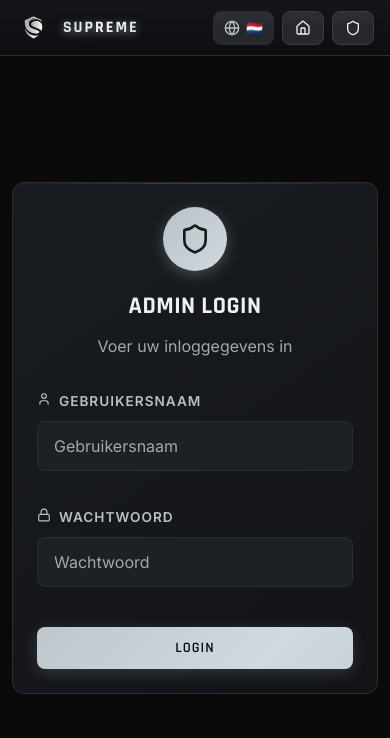
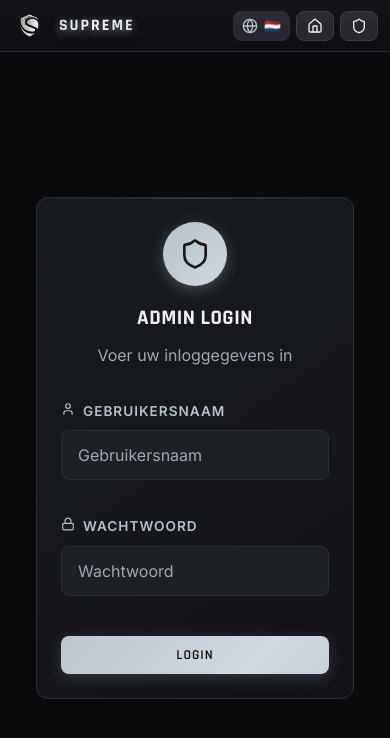
Before and after one commit to cozy-fox/supreme-tuning, a Next.js app: page /login in a window 390 px wide. Shown: the top 738 px of the page. Built offline with nearby package versions, Linux system fonts and the light colour scheme.

Commit message:
update UI fixed height

```diff
--- a/app/admin/page.jsx
+++ b/app/admin/page.jsx
@@ -126,7 +126,7 @@ export default function AdminPage() {
   return (
     <>
       <Header />
-      <main className="container" style={{ padding: '40px 24px', maxWidth: '1200px' }}>
+      <main className="container" style={{ maxWidth: '1200px' }}>
         <div style={{ textAlign: 'center', marginBottom: '40px' }}>
           <div style={{
             background: 'linear-gradient(135deg, #a8b0b8 0%, #d0d8e0 100%)',
--- a/app/globals.css
+++ b/app/globals.css
@@ -65,9 +65,51 @@
   padding: 0;
 }
 
+/* Iframe-specific optimizations */
+body.iframe-mode {
+  height: 100vh;
+  max-height: 100vh;
+  overflow: hidden;
+}
+
+body.iframe-mode #root {
+  height: 100vh;
+  max-height: 100vh;
+}
+
+body.iframe-mode main {
+  max-height: calc(100vh - 60px);
+}
+
+body.iframe-mode .hero-section {
+  padding: 15px 0 10px !important;
+}
+
+body.iframe-mode .hero-section h1 {
+  font-size: 1.5rem !important;
+  margin-bottom: 5px !important;
+}
+
+body.iframe-mode .hero-section p {
+  font-size: 0.85rem !important;
+}
+
+body.iframe-mode .grid-brands {
+  margin-top: 15px !important;
+  gap: 12px !important;
+}
+
+body.iframe-mode .brand-card {
+  padding: 12px !important;
+  min-height: 100px !important;
+}
+
 html {
   font-size: 16px;
   scroll-behavior: smooth;
+  /* Fixed height for iframe embedding */
+  height: 100%;
+  overflow: hidden;
 }
 
 body {
@@ -80,7 +122,9 @@ body {
   background-repeat: no-repeat;
   color: var(--text-main);
   line-height: 1.6;
-  min-height: 100vh;
+  /* Fixed height for iframe - no min-height */
+  height: 100%;
+  overflow: hidden;
   -webkit-font-smoothing: antialiased;
   -moz-osx-font-smoothing: grayscale;
   transition: background-image 0.3s ease, background-color 0.3s ease;
@@ -90,7 +134,11 @@ body {
   max-width: 1400px;
   margin: 0 auto;
   width: 100%;
-  min-height: 100vh;
+  /* Fixed height container */
+  height: 100%;
+  display: flex;
+  flex-direction: column;
+  overflow: hidden;
 }
 
 /* Typography */
@@ -124,16 +172,78 @@ h3 {
   color: var(--primary);
 }
 
-/* Container */
+/* Container - Fixed height for iframe */
 .container {
   max-width: 1200px;
   margin: 0 auto;
   padding: 0 24px;
+  /* Enable scrolling within fixed height */
+  height: 100%;
+  overflow-y: auto;
+  overflow-x: hidden;
+  display: flex;
+  flex-direction: column;
+}
+
+/* Custom scrollbar for better UX */
+.container::-webkit-scrollbar {
+  width: 8px;
+}
+
+.container::-webkit-scrollbar-track {
+  background: rgba(255, 255, 255, 0.05);
+  border-radius: 4px;
+}
+
+.container::-webkit-scrollbar-thumb {
+  background: var(--primary);
+  border-radius: 4px;
+}
+
+.container::-webkit-scrollbar-thumb:hover {
+  background: var(--primary-hover);
 }
 
 a {
   color: inherit;
   text-decoration: none;
+}
+
+/* Header - Compact and fixed for iframe */
+header {
+  flex-shrink: 0;
+  position: sticky;
+  top: 0;
+  z-index: 100;
+  background: var(--header-bg);
+  border-bottom: 1px solid var(--border);
+  backdrop-filter: blur(10px);
+}
+
+/* Main content area - scrollable */
+main {
+  flex: 1;
+  overflow-y: auto;
+  overflow-x: hidden;
+  padding: 20px 0;
+}
+
+main::-webkit-scrollbar {
+  width: 8px;
+}
+
+main::-webkit-scrollbar-track {
+  background: rgba(255, 255, 255, 0.05);
+  border-radius: 4px;
+}
+
+main::-webkit-scrollbar-thumb {
+  background: var(--primary);
+  border-radius: 4px;
+}
+
+main::-webkit-scrollbar-thumb:hover {
+  background: var(--primary-hover);
 }
 
 /* Premium Card Component */
@@ -163,18 +273,22 @@ a {
   transform: translateY(-2px);
 }
 
-/* Brand Card specific styling */
+/* Brand Card specific styling - Compact for iframe */
 .brand-card {
   background: var(--chrome-gradient-strong);
   border: 1px solid var(--border-light);
-  border-radius: 12px;
-  padding: 24px;
+  border-radius: 10px;
+  padding: 16px;
   cursor: pointer;
   text-align: center;
   transition: all var(--transition-normal);
   position: relative;
   overflow: hidden;
   box-shadow: var(--shadow-silver);
+  min-height: 120px;
+  display: flex;
+  align-items: center;
+  justify-content: center;
 }
 
 .brand-card::before {
@@ -223,11 +337,13 @@ a {
   justify-content: space-between;
 }
 
-/* Grid for brands */
+/* Grid for brands - Compact for iframe */
 .grid-brands {
   display: grid;
-  grid-template-columns: repeat(auto-fill, minmax(180px, 1fr));
-  gap: 20px;
+  grid-template-columns: repeat(auto-fill, minmax(140px, 1fr));
+  gap: 16px;
+  margin-top: 20px;
+  padding-bottom: 20px;
 }
 
 /* Form Elements */
@@ -439,11 +555,12 @@ input::placeholder {
   animation: spin 0.8s linear infinite;
 }
 
-/* Hero Section */
+/* Hero Section - Compact for iframe */
 .hero-section {
   text-align: center;
-  padding: 60px 0 40px;
+  padding: 30px 0 20px;
   position: relative;
+  flex-shrink: 0;
 }
 
 .hero-section::after {
@@ -452,9 +569,19 @@ input::placeholder {
   bottom: 0;
   left: 50%;
   transform: translateX(-50%);
-  width: 200px;
+  width: 100px;
   height: 2px;
-  background: linear-gradient(90deg, transparent, var(--primary), transparent);
+  background: var(--chrome-gradient-strong);
+}
+
+.hero-section h1 {
+  font-size: 2rem;
+  margin-bottom: 8px;
+}
+
+.hero-section p {
+  font-size: 1rem;
+  margin: 0;
 }
 
 /* Selection Card */
@@ -994,15 +1121,22 @@ input::placeholder {
 }
 
 @media (max-width: 768px) {
-  .container { padding: 0 16px; }
+  .container { padding: 0 12px; }
   h1 {
-    font-size: 1.8rem !important;
+    font-size: 1.5rem !important;
     line-height: 1.2;
   }
-  h2 { font-size: 1.5rem; }
-  .grid-brands { grid-template-columns: repeat(auto-fill, minmax(140px, 1fr)); gap: 12px; }
-  .brand-card { padding: 16px; }
-  .btn, .btn-secondary { padding: 12px 20px; font-size: 0.9rem; }
+  h2 { font-size: 1.3rem; }
+  .grid-brands {
+    grid-template-columns: repeat(auto-fill, minmax(120px, 1fr));
+    gap: 10px;
+    margin-top: 15px;
+  }
+  .brand-card {
+    padding: 12px;
+    min-height: 100px;
+  }
+  .btn, .btn-secondary { padding: 10px 16px; font-size: 0.85rem; }
 
   .selector-container {
     padding: 24px 16px;
@@ -1013,32 +1147,32 @@ input::placeholder {
     padding: 16px 32px;
   }
 
-  /* Header responsive */
+  /* Header responsive - Compact */
   header {
-    padding: 10px 16px !important;
+    padding: 8px 12px !important;
   }
 
   header h1 {
-    font-size: 1.1rem !important;
+    font-size: 1rem !important;
   }
 
   header p {
-    font-size: 0.55rem !important;
-    letter-spacing: 2px !important;
+    font-size: 0.5rem !important;
+    letter-spacing: 1.5px !important;
   }
 
   header img {
-    width: 40px !important;
-    height: 40px !important;
+    width: 35px !important;
+    height: 35px !important;
   }
 
   header nav {
-    gap: 8px !important;
+    gap: 6px !important;
   }
 
   .btn-secondary {
-    padding: 8px 12px !important;
-    font-size: 0.75rem !important;
+    padding: 6px 10px !important;
+    font-size: 0.7rem !important;
   }
 
   .btn-secondary .btn-text {
@@ -1046,20 +1180,24 @@ input::placeholder {
   }
 
   .btn-icon {
-    padding: 8px 10px !important;
+    padding: 6px 8px !important;
   }
 
-  /* Hero section responsive */
+  /* Hero section responsive - Compact */
   .hero-section {
-    padding: 40px 0 30px !important;
+    padding: 20px 0 15px !important;
   }
 
   .hero-section h1 {
-    font-size: 1.8rem !important;
+    font-size: 1.5rem !important;
   }
 
   .hero-section p {
-    font-size: 0.95rem !important;
+    font-size: 0.85rem !important;
+  }
+
+  main {
+    padding: 15px 0;
   }
 }
 
@@ -1094,21 +1232,38 @@ input::placeholder {
 }
 
 @media (max-width: 480px) {
-  .grid-brands { grid-template-columns: repeat(2, 1fr); }
+  .grid-brands {
+    grid-template-columns: repeat(2, 1fr);
+    gap: 8px;
+    margin-top: 12px;
+  }
 
   h1 {
-    font-size: 1.5rem !important;
+    font-size: 1.3rem !important;
+  }
+
+  .hero-section {
+    padding: 15px 0 10px !important;
   }
 
   .hero-section h1 {
-    font-size: 1.5rem !important;
+    font-size: 1.3rem !important;
   }
 
   .hero-section p {
-    font-size: 0.85rem !important;
+    font-size: 0.75rem !important;
   }
 
   .container {
-    padding: 0 12px !important;
+    padding: 0 10px !important;
+  }
+
+  .brand-card {
+    padding: 10px;
+    min-height: 90px;
+  }
+
+  main {
+    padding: 10px 0;
   }
 }
--- a/app/layout.jsx
+++ b/app/layout.jsx
@@ -48,6 +48,19 @@ export default function RootLayout({ children }) {
     <html lang="nl" data-theme="dark" className="notranslate" translate="no">
       <head>
         <meta name="google" content="notranslate" />
+        <script
+          dangerouslySetInnerHTML={{
+            __html: `
+              // Detect if in iframe and add class
+              if (window.self !== window.top) {
+                document.documentElement.classList.add('iframe-mode');
+                document.addEventListener('DOMContentLoaded', function() {
+                  document.body.classList.add('iframe-mode');
+                });
+              }
+            `,
+          }}
+        />
       </head>
       <body className="notranslate" translate="no">
         <LanguageProvider>
--- a/app/page.jsx
+++ b/app/page.jsx
@@ -18,11 +18,11 @@ export default async function HomePage() {
   return (
     <>
       <Header />
-      <main className="container" style={{ padding: '40px 24px' }}>
+      <main className="container">
         <HeroSection />
 
         {/* Brand Grid */}
-        <div className="grid-brands" style={{ marginTop: '40px' }}>
+        <div className="grid-brands">
           {brands.map((brand) => (
             <BrandCard key={brand.id} brand={brand} />
           ))}
--- a/components/Header.jsx
+++ b/components/Header.jsx
@@ -32,13 +32,7 @@ export default function Header() {
 
   return (
     <header style={{
-      background: 'var(--header-bg)',
-      borderBottom: '1px solid var(--border)',
-      padding: '12px 24px',
-      position: 'sticky',
-      top: 0,
-      zIndex: 100,
-      backdropFilter: 'blur(10px)',
+      padding: '10px 20px',
     }}>
       <div style={{
         maxWidth: '1200px',
```
Also changed, not shown: app/[brand]/page.jsx (+4 -4 lines), components/BrandCard.jsx (+12 -9 lines), 1 other file (tests, documents, lock files or other folders).
